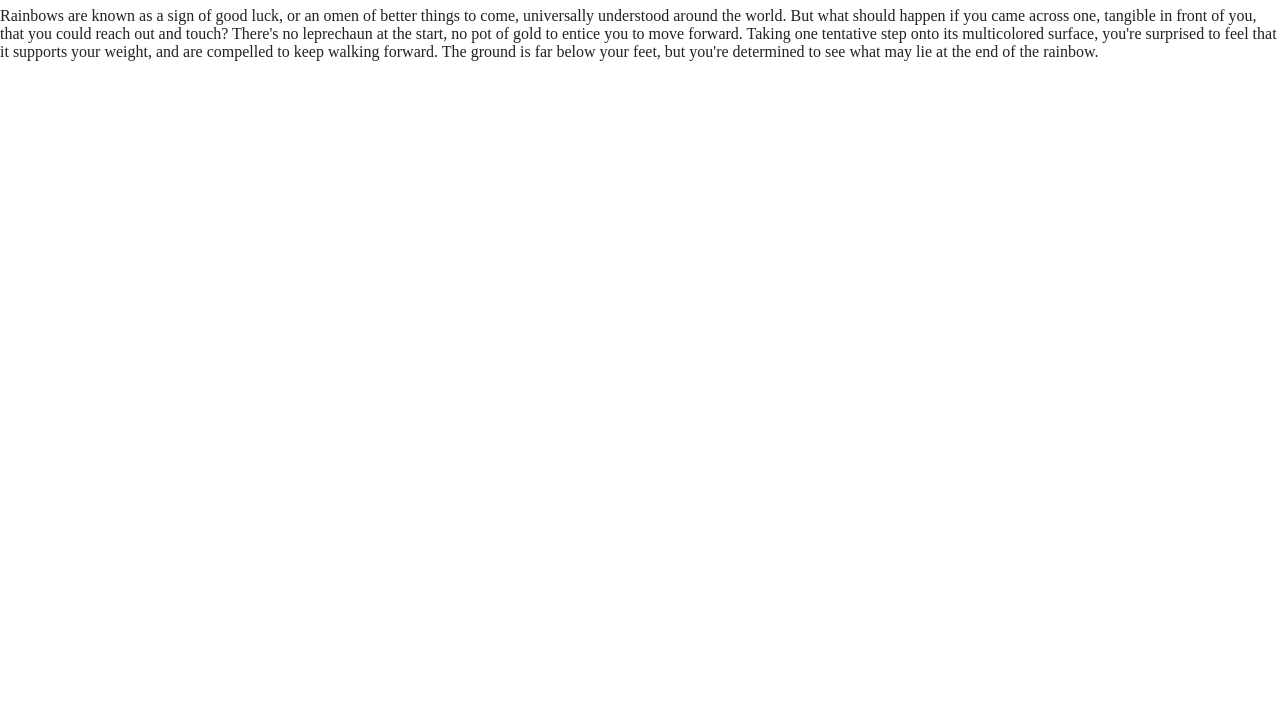
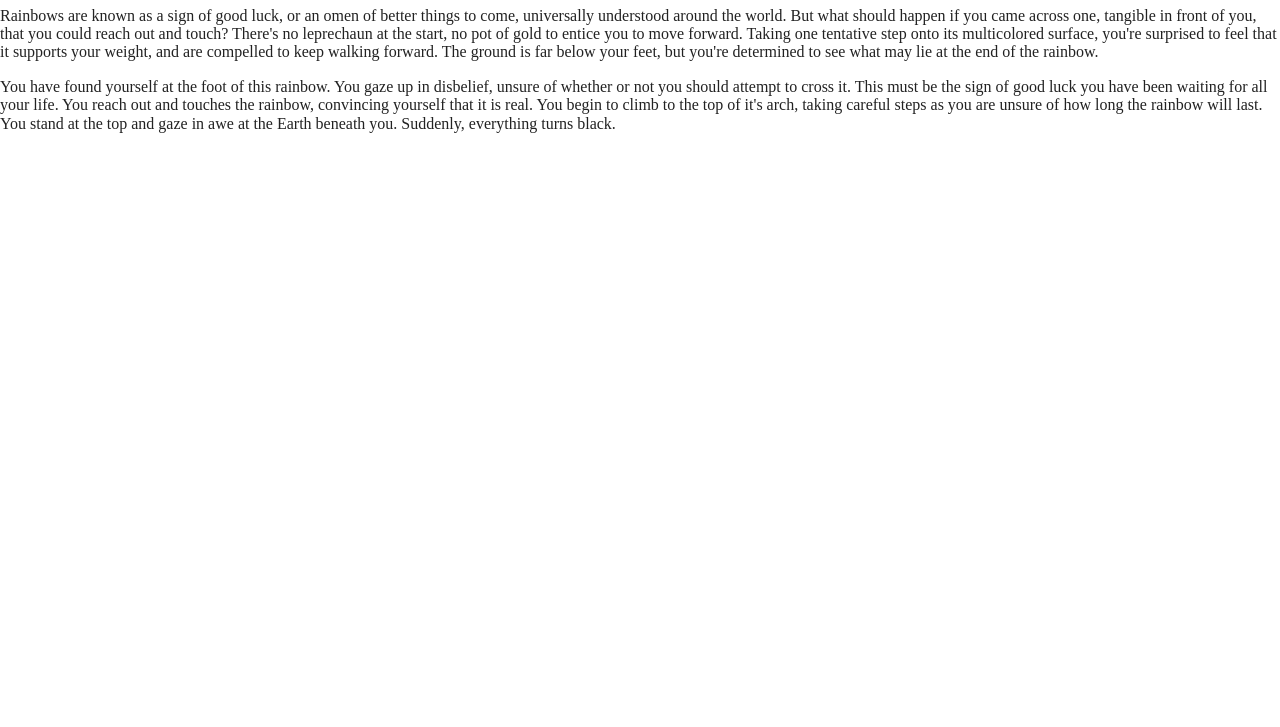
Before and after one commit to abbyschefer/exquisitecorpse, a website built with Parcel: page index.html in a window 1280 px wide. Shown: the part 73-800 px from the top of the page. Built offline with nearby package versions, Linux system fonts and the light colour scheme.

Commit message:
Update index.html
Abby's section of content

```diff
--- a/index.html
+++ b/index.html
@@ -42,6 +42,7 @@
   <section>
     <p>
       <!--Abby's Section<!-->
+       You have found yourself at the foot of this rainbow. You gaze up in disbelief, unsure  of whether or not you should attempt to cross it. This must be the sign of good luck you have been waiting for all your life. You reach out and touches the rainbow, convincing yourself that it is real. You begin to climb to the top of it's arch, taking careful steps as you are unsure of how long the rainbow will last. You stand at the top and gaze in awe at the Earth beneath you. Suddenly, everything turns black.
     </p>
   </section>
   <section>
```
